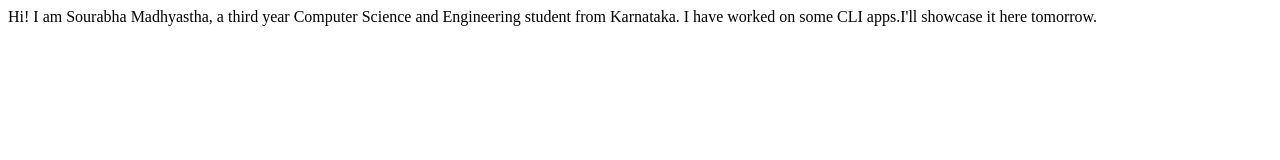
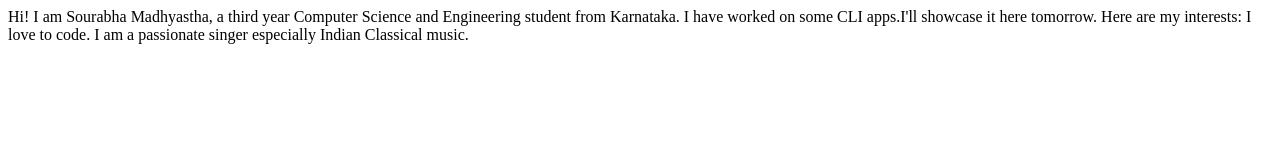
Before and after one commit to sourabha-madhyastha/student-site, a plain HTML site: page index.html in a window 1280 px wide. Drawn offline with Linux system fonts and the light colour scheme.

Commit message:
Update interests

```diff
--- a/index.html
+++ b/index.html
@@ -8,6 +8,7 @@
 <body>
     Hi! I am Sourabha Madhyastha, a third year Computer Science and Engineering student from Karnataka.
     I have worked on some CLI apps.I'll showcase it here tomorrow.
-
+    Here are my interests:
+     I love to code. I am a passionate singer especially Indian Classical music.
 </body>
 </html>
```
